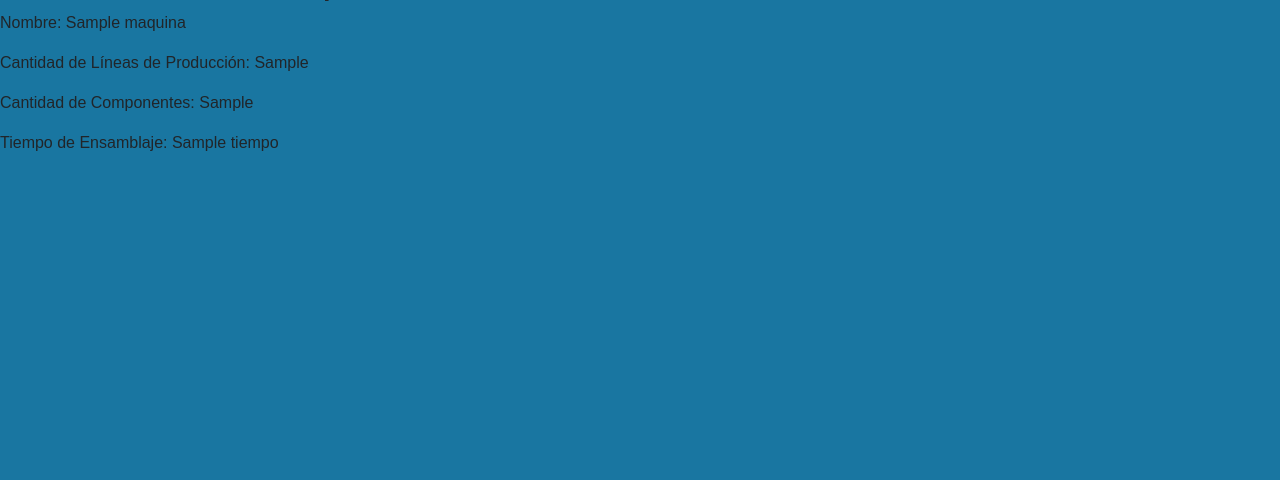
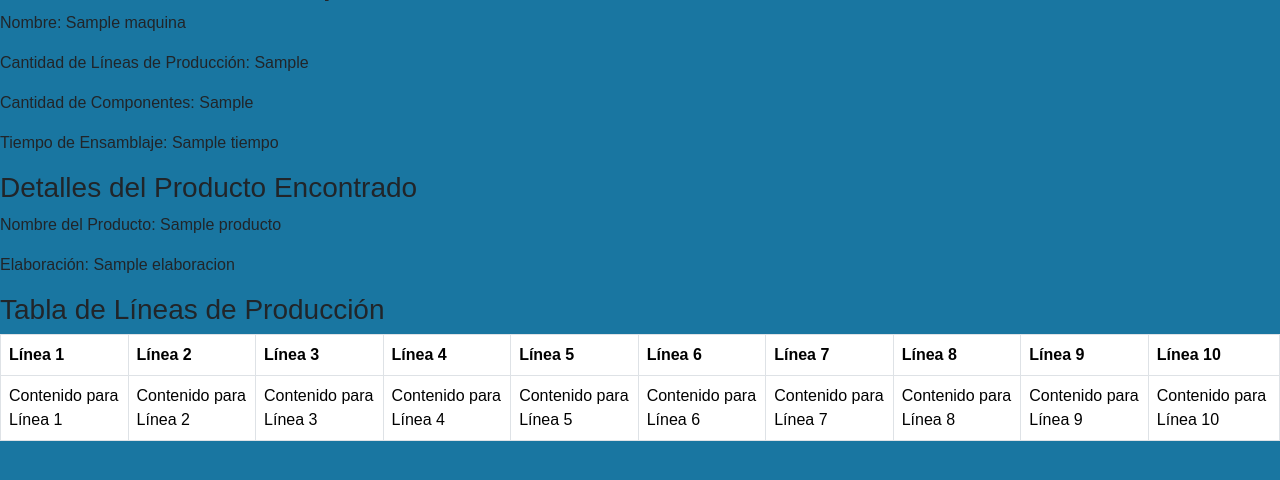
Before and after one commit to DaniPogti/IPC2_Proyecto2_202307534, a Flask app: template PYTHON/templates/Maquina.html in a window 1280 px wide. Shown: the part 225-705 px from the top of the page. Run offline with Flask 3, Linux system fonts and the light colour scheme; the template is opened without the code that fills it: most values are stand-ins (such as "Sample title", 1, 10 or a date in 2020).

Commit message:
Commit 7
Busqueda de maquinas y productos para generar la tabla, falta acciones

```diff
--- a/PYTHON/main.py
+++ b/PYTHON/main.py
@@ -56,6 +56,9 @@ def LeerXml():
                     elaboracion = elements.getElementsByTagName('elaboracion')
                     for elabor in elaboracion:
                         n_elaboracion= elabor.firstChild.nodeValue.split()
+                        for paso in n_elaboracion:
+                            if paso.startswith('L') and 'C' in paso:
+                                print(f"Paso de elaboración: {paso}")
                     ListaP.insertarProductos(n_nom, n_elaboracion)
             nuevaMaquina.ListProducto = ListaP #signamos la lista de productos a la maquina actual
         ListaM.imprimir()
@@ -82,6 +85,20 @@ def mostrarMaquina(nombreMaquina):
     else:
         return redirect(url_for('index', error="Máquina no encontrada"))
 
+@app.route('/buscar_producto', methods=['POST'])
+def buscarProducto():
+    nombreProducto = request.form['nombreProducto']
+    nombreMaquina = request.form['nombreMaquina']
+    maquina = ListaM.buscarMaquina(nombreMaquina)
+
+    if maquina is None:
+        return redirect(url_for('index', error="Máquina no encontrada"))
+
+    producto = maquina.ListProducto.buscarProducto(nombreProducto)
+    if producto is None:
+        return render_template('maquina.html', maquina=maquina, error="Producto no encontrado")
+
+    return render_template('maquina.html', maquina=maquina, producto=producto)
 
 if __name__ == '__main__':
     app.run(debug=True)
--- a/PYTHON/templates/Maquina.html
+++ b/PYTHON/templates/Maquina.html
@@ -28,10 +28,13 @@
 
         {% block contenido %}
         <div class="container">
-            <form id="searchProductForm" action="/buscar_producto" method="POST"></form>
+            <form id="searchProductForm" action="/buscar_producto" method="POST">
+                <!-- Campo oculto para pasar el nombre de la máquina -->
+                <input type="hidden" name="nombreMaquina" value="{{ maquina.nombre }}">
+
                 <div class="mb-3">
-                    <label for="productName" class="form-label">Buscar Producto</label>
-                    <input type="text" class="form-control" id="productName" name="productName" placeholder="Ingrese el nombre del producto">
+                    <label for="nomProducto" class="form-label">Buscar Producto</label>
+                    <input type="text" class="form-control" id="nombreProducto" name="nombreProducto" placeholder="Ingrese el nombre del producto">
                 </div>
                 <button type="submit" class="btn btn-primary">Buscar</button>
             </form>
@@ -43,6 +46,32 @@
         <p>Cantidad de Componentes: {{ maquina.ctdComponente }}</p>
         <p>Tiempo de Ensamblaje: {{ maquina.tiempo }}</p>
 
+        {% if producto %}
+        <h3>Detalles del Producto Encontrado</h3>
+        <p>Nombre del Producto: {{ producto.nombre }}</p>
+        <p>Elaboración: {{ producto.elaboracion }}</p>
+
+        <h3>Tabla de Líneas de Producción</h3>
+        <table class="table table-bordered">
+            <thead>
+                <tr>
+                    {% for i in range(maquina.ctdLinea) %}
+                        <th>Línea {{ i + 1 }}</th>
+                    {% endfor %}
+                </tr>
+            </thead>
+            <tbody>
+                <tr>
+                    {% for i in range(maquina.ctdLinea) %}
+                        <td>Contenido para Línea {{ i + 1 }}</td>
+                    {% endfor %}
+                </tr>
+            </tbody>
+        </table>
+        {% elif error %}
+            <p class="text-danger">{{ error }}</p>
+        {% endif %}
+
         {% endblock %}
     </body>
 </html>
```
